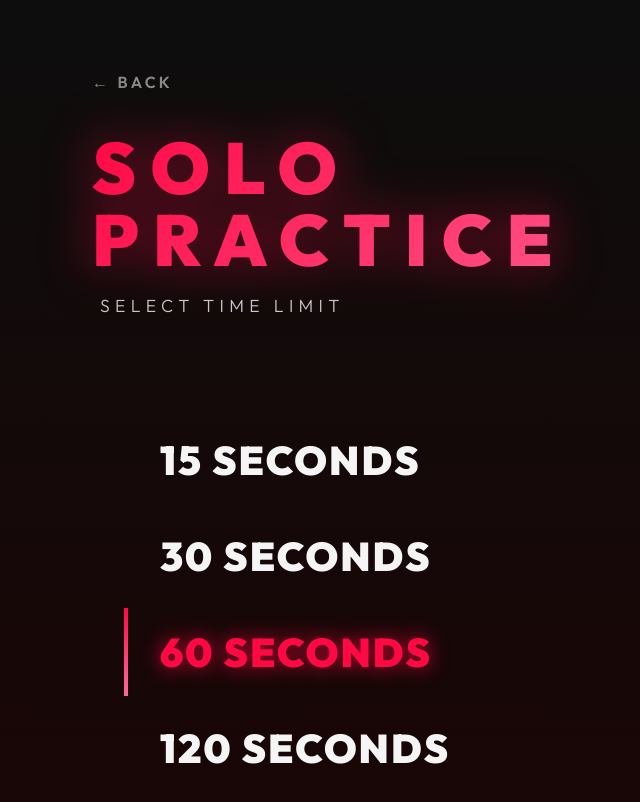
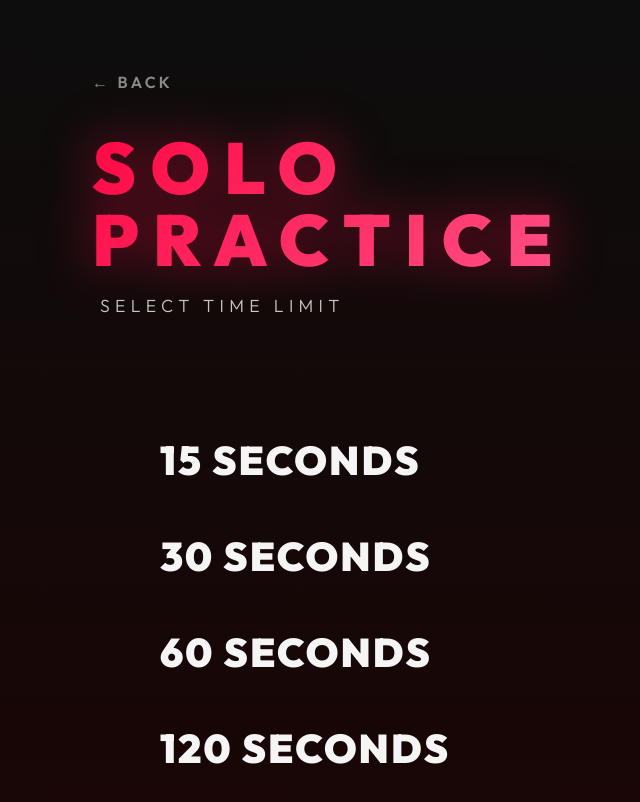
Before and after one commit to ayushverse/TypeSync, a React (Vite) app in the folder frontend/: page /solo in a window 1280 px wide. Shown: the top 802 px of the page, without its empty margins (212-852 px from the left). Built offline with nearby package versions, Linux system fonts and the light colour scheme; no server answers.

Commit message:
Fix: Remove pre-selected state, show red bar only on hover

```diff
--- a/frontend/src/pages/Solo.css
+++ b/frontend/src/pages/Solo.css
@@ -96,13 +96,11 @@
     transition: transform 0.2s cubic-bezier(0.4, 0, 0.2, 1);
 }
 
-.duration-menu-item.active::before,
-.duration-menu-item.selected::before {
+.duration-menu-item.active::before {
     transform: scaleY(1);
 }
 
-.duration-menu-item.active,
-.duration-menu-item.selected {
+.duration-menu-item.active {
     transform: translateX(20px);
     border-left-color: var(--accent-primary);
 }
@@ -118,8 +116,7 @@
     text-transform: uppercase;
 }
 
-.duration-menu-item.active .duration-menu-title,
-.duration-menu-item.selected .duration-menu-title {
+.duration-menu-item.active .duration-menu-title {
     color: var(--accent-primary);
     text-shadow: 0 0 20px rgba(255, 8, 68, 0.8);
 }
--- a/frontend/src/pages/Solo.jsx
+++ b/frontend/src/pages/Solo.jsx
@@ -90,7 +90,7 @@ function Solo() {
                             {durations.map((d, index) => (
                                 <div
                                     key={d}
-                                    className={`duration-menu-item ${hoveredDuration === d ? 'active' : ''} ${duration === d ? 'selected' : ''}`}
+                                    className={`duration-menu-item ${hoveredDuration === d ? 'active' : ''}`}
                                     onMouseEnter={() => {
                                         setHoveredDuration(d);
                                         playHoverSound();
```
